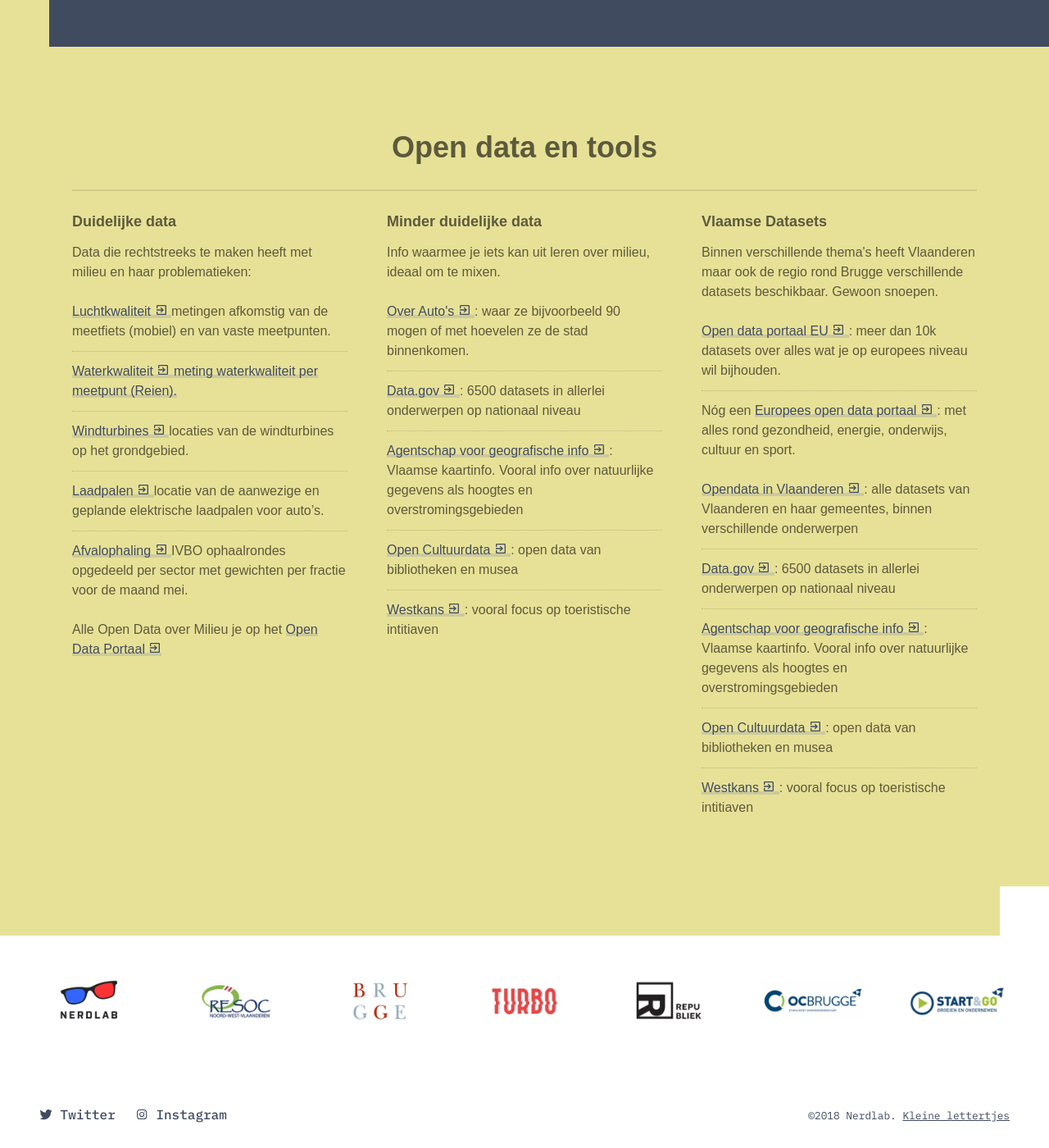
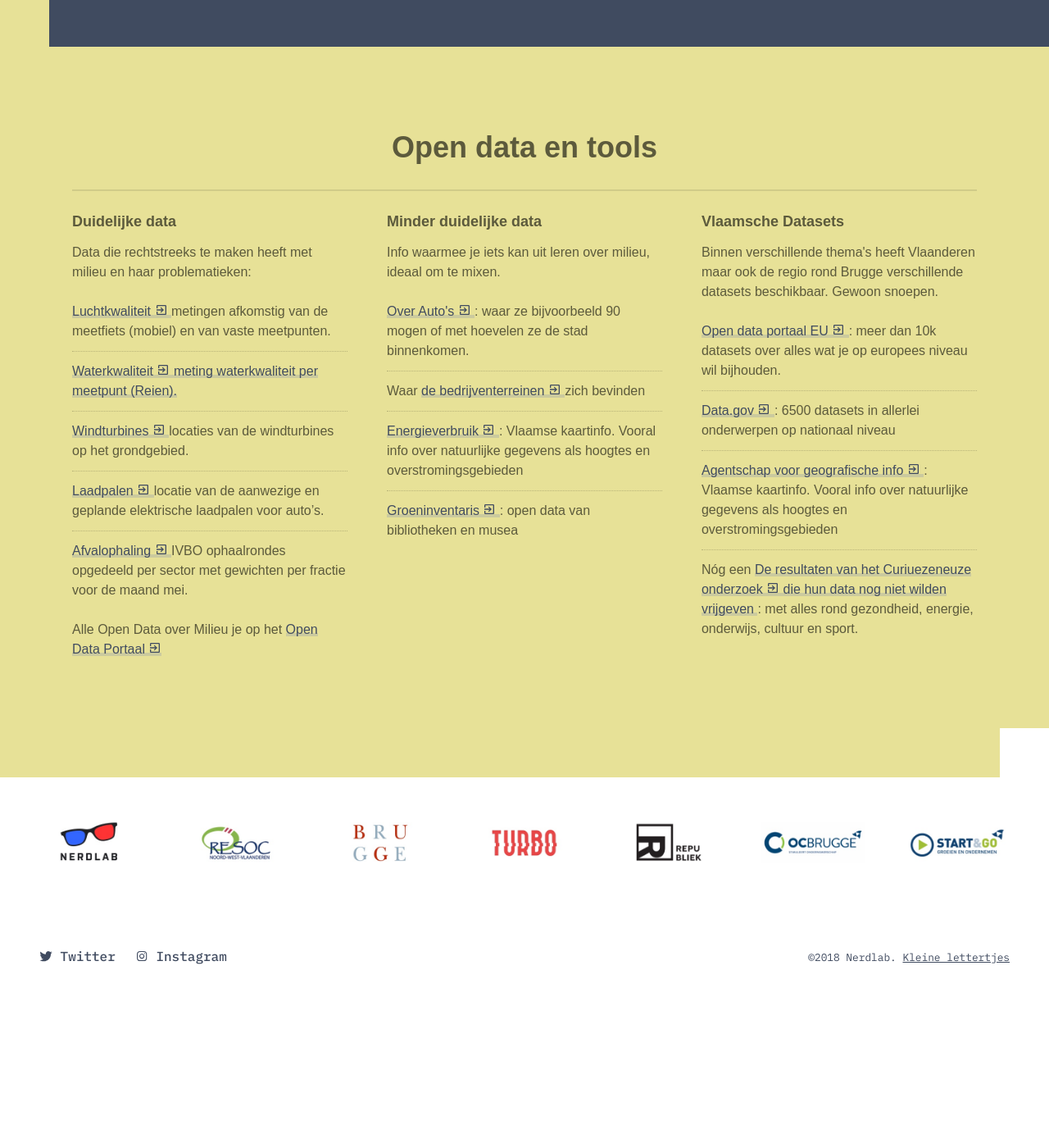
Before and after one commit to nerdlab-be/cityhacks-2018, a Jekyll site: the page built from _pages/index.markdown, in a window 1280 px wide and 1400 px high, scrolled down 5052 px. Shown: the whole window at 82% size. Built offline with Jekyll 4.4.1, drawn with Linux system fonts in a browser that asks for light colours; some web fonts are replaced; after the commit the page ends 6280 px from its top, so only the background shows below that.

Commit message:
De andere data ook er bij

```diff
--- a/_layouts/template-index.html
+++ b/_layouts/template-index.html
@@ -153,26 +153,20 @@
           <h3 class="c-small-title js-collapsed__title">Minder duidelijke data</h3>
           <p class="c-para-small">Info waarmee je iets kan uit leren over milieu, ideaal om te mixen.</p>
           <ul class="o-list-bare c-list-small">
-            <li class="c-list-small__item"><a href="http://opendata.vlaanderen.be" target="_blank" class="c-link c-link--faux">Over Auto's {% include atom.icon.html value="external" %}</a>: waar ze bijvoorbeeld 90 mogen of met hoevelen ze de stad binnenkomen.</li>
-            <li class="c-list-small__item"><a href="https://data.gov.be/nl" target="_blank" class="c-link c-link--faux">Data.gov {% include atom.icon.html value="external" %}</a>: 6500 datasets in allerlei onderwerpen op nationaal niveau</li>
-            <li class="c-list-small__item"><a href="https://download.agiv.be/catalogus" target="_blank" class="c-link c-link--faux">Agentschap voor geografische info {% include atom.icon.html value="external" %}</a>: Vlaamse kaartinfo. Vooral info over natuurlijke gegevens als hoogtes en overstromingsgebieden</li>
-            <li class="c-list-small__item"><a href="https://www.opencultuurdata.be/datasets/" target="_blank" class="c-link c-link--faux">Open Cultuurdata {% include atom.icon.html value="external" %}</a>: open data van bibliotheken en musea</li>
-            <li class="c-list-small__item"><a href="https://www.inter.vlaanderen" target="_blank" class="c-link c-link--faux">Westkans {% include atom.icon.html value="external" %}</a>: vooral focus op toeristische intitiaven</li>
+            <li class="c-list-small__item"><a href="https://www.brugge.be/open-data-mobiliteit#vtiv" target="_blank" class="c-link c-link--faux">Over Auto's {% include atom.icon.html value="external" %}</a>: waar ze bijvoorbeeld 90 mogen of met hoevelen ze de stad binnenkomen.</li>
+            <li class="c-list-small__item">Waar <a href="https://www.brugge.be/open-data-grondgebied#Bedrijventerreinen" target="_blank" class="c-link c-link--faux">de bedrijventerreinen {% include atom.icon.html value="external" %}</a>zich bevinden</li>
+            <li class="c-list-small__item"><a href="https://www.brugge.be/open-data-grondgebied#energieverbruik" target="_blank" class="c-link c-link--faux">Energieverbruik {% include atom.icon.html value="external" %}</a>: Vlaamse kaartinfo. Vooral info over natuurlijke gegevens als hoogtes en overstromingsgebieden</li>
+            <li class="c-list-small__item"><a href="https://www.brugge.be/open-data-grondgebied#GroenBr" target="_blank" class="c-link c-link--faux">Groeninventaris {% include atom.icon.html value="external" %}</a>: open data van bibliotheken en musea</li>
           </ul>
         </div>
         <div class="o-layout__item u-1/3@medium">
-          <h3 class="c-small-title js-collapsed__title">Vlaamse Datasets</h3>
+          <h3 class="c-small-title js-collapsed__title">Vlaamsche Datasets</h3>
           <p class="c-para-small">Binnen verschillende thema's heeft Vlaanderen maar ook de regio rond Brugge verschillende datasets beschikbaar. Gewoon snoepen.</p>
           <ul class="o-list-bare c-list-small">
-            <li class="c-list-small__item"><a href="https://data.europa.eu/euodp/nl/data" target="_blank" class="c-link c-link--faux">Open data portaal EU {% include atom.icon.html value="external" %}</a>: meer dan 10k datasets over alles wat je op europees niveau wil bijhouden.</li>
-            <li class="c-list-small__item">Nóg een <a href="https://www.europeandataportal.eu/nl/homepage" target="_blank" class="c-link c-link--faux">Europees open data portaal {% include atom.icon.html value="external" %}</a>: met alles rond gezondheid, energie, onderwijs, cultuur en sport.</li>
-          </ul>
-           <ul class="o-list-bare c-list-small">
-            <li class="c-list-small__item"><a href="http://opendata.vlaanderen.be" target="_blank" class="c-link c-link--faux">Opendata in Vlaanderen {% include atom.icon.html value="external" %}</a>: alle datasets van Vlaanderen en haar gemeentes, binnen verschillende onderwerpen</li>
+            <li class="c-list-small__item"><a href="https://opendata.vlaanderen.be/dataset?q=milieu" target="_blank" class="c-link c-link--faux">Open data portaal EU {% include atom.icon.html value="external" %}</a>: meer dan 10k datasets over alles wat je op europees niveau wil bijhouden.</li>
             <li class="c-list-small__item"><a href="https://data.gov.be/nl" target="_blank" class="c-link c-link--faux">Data.gov {% include atom.icon.html value="external" %}</a>: 6500 datasets in allerlei onderwerpen op nationaal niveau</li>
             <li class="c-list-small__item"><a href="https://download.agiv.be/catalogus" target="_blank" class="c-link c-link--faux">Agentschap voor geografische info {% include atom.icon.html value="external" %}</a>: Vlaamse kaartinfo. Vooral info over natuurlijke gegevens als hoogtes en overstromingsgebieden</li>
-            <li class="c-list-small__item"><a href="https://www.opencultuurdata.be/datasets/" target="_blank" class="c-link c-link--faux">Open Cultuurdata {% include atom.icon.html value="external" %}</a>: open data van bibliotheken en musea</li>
-            <li class="c-list-small__item"><a href="https://www.inter.vlaanderen" target="_blank" class="c-link c-link--faux">Westkans {% include atom.icon.html value="external" %}</a>: vooral focus op toeristische intitiaven</li>
+            <li class="c-list-small__item">Nóg een <a href="https://viewer.curieuzeneuzen.be/" target="_blank" class="c-link c-link--faux">De resultaten van het Curiuezeneuze onderzoek {% include atom.icon.html value="external" %}die hun data nog niet wilden vrijgeven </a>: met alles rond gezondheid, energie, onderwijs, cultuur en sport.</li>
           </ul>
         </div>
       </div>
```
